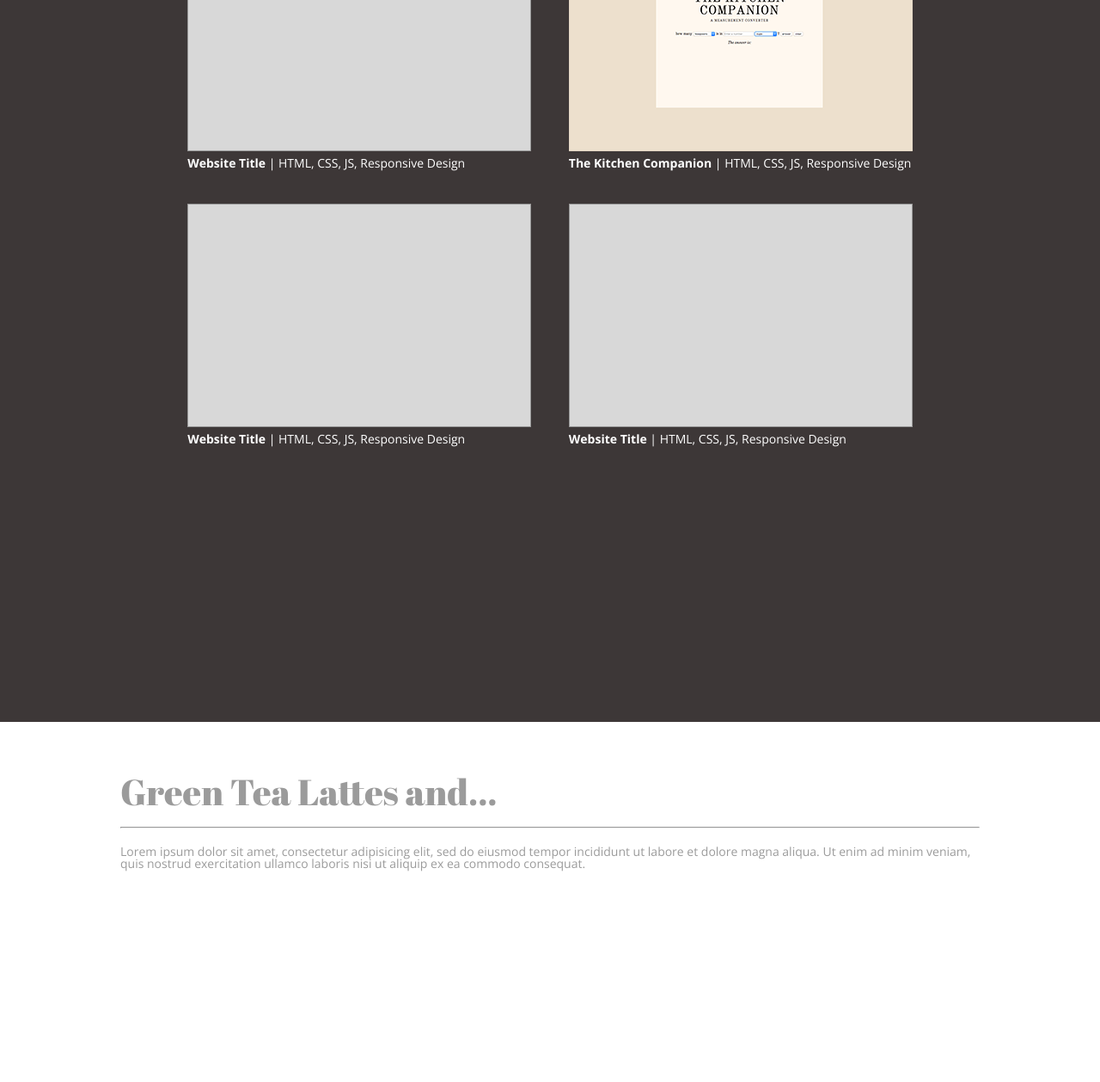
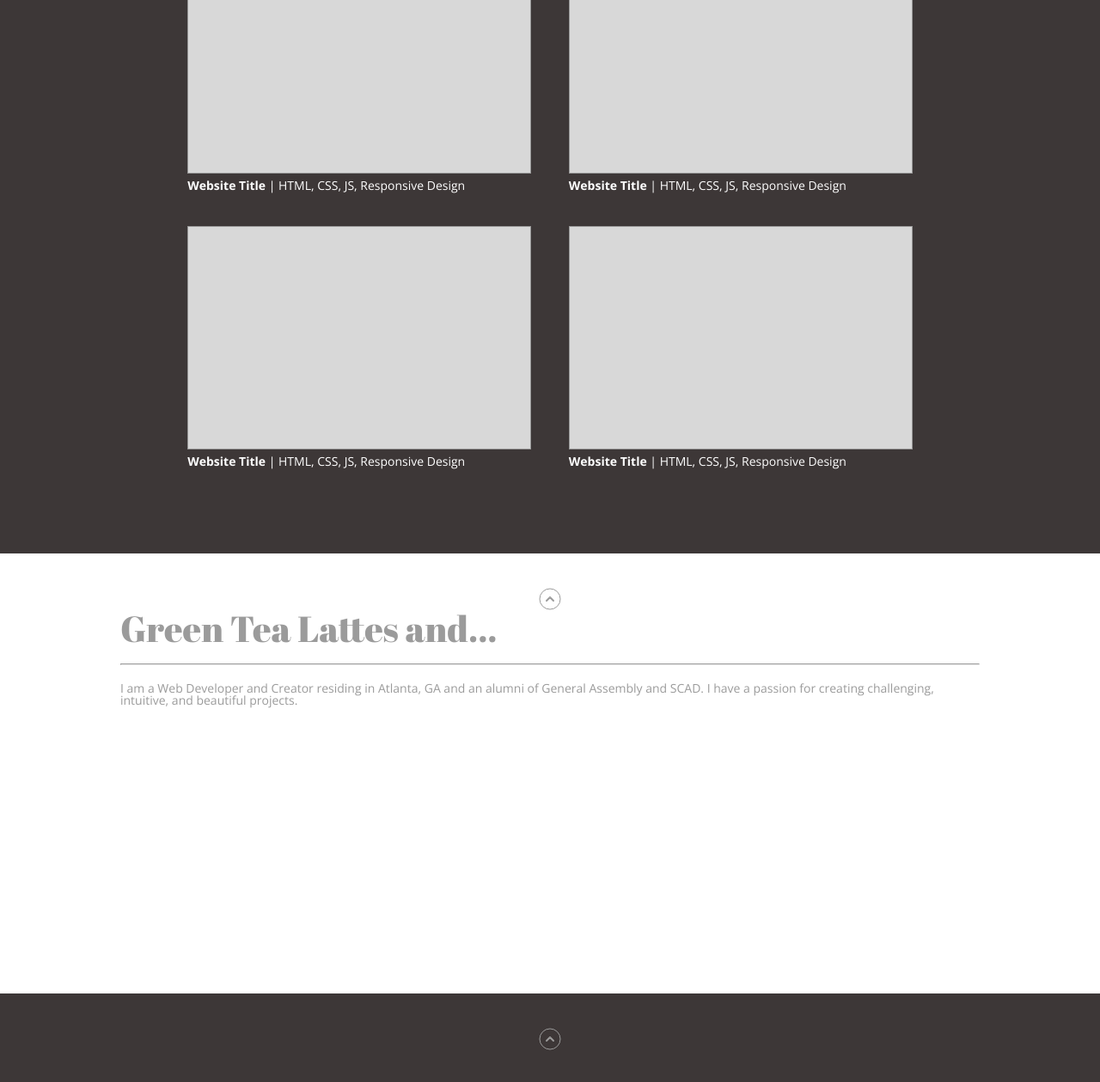
Before and after one commit to tisha1/portfoliosite, a plain HTML site: page index.html in a window 1280 px wide. Shown: the part 1208-2467 px from the top of the page at 86% size. Drawn offline with nearby package versions, Linux system fonts and the light colour scheme.

Commit message:
Last changes before redesign

```diff
--- a/css/styles.css
+++ b/css/styles.css
@@ -9,6 +9,7 @@ html, body {
 	font-size: 14px;
 
 }
+
 
 .containerWidth {
 	width: 1000px;
@@ -24,6 +25,24 @@ html, body {
 	font-weight: 700;
 }
 
+.clear {
+	clear: both;
+}
+
+
+
+
+.arrow {
+
+	display: block;
+	text-align: center;
+	margin: 0 auto;
+
+}
+
+
+
+
 /* Home Section*/
 
 #home {
@@ -31,6 +50,12 @@ html, body {
 	height: 1024px;
 
 
+}
+
+#home svg {
+	display: block;
+	text-align: center;
+	margin: 0 auto;
 }
 
 section h3 {
@@ -51,11 +76,11 @@ nav a {
 }
 
 nav a:hover {
-	border-bottom: 3px solid #ff0080;
+	border-bottom: 2px solid #ff0080;
 
 }
 
-.firstLine {
+/*.firstLine {
 	animation: typeOne 2s steps(120, end);
 
 }
@@ -67,7 +92,7 @@ nav a:hover {
 .colorChange {
 	animation: fadeIn 2s 4s;
 }
-
+*/
 
 
 
@@ -102,12 +127,14 @@ nav a:hover {
 #work {
 	background-color: #3d3737;
 	color: #fff;
-	height: 1024px;
+	height: auto;
+	padding-top: 40px;
+	padding-bottom: 40px;
 }
 
 #work ul {
-	padding-top: 80px;
-	padding-bottom: 80px;
+	padding-top: 40px;
+	padding-bottom: 40px;
 	text-align: center;
 
 }
@@ -115,6 +142,11 @@ nav a:hover {
 #work li {
 	display: inline-block;
 	margin: 20px;
+}
+
+#work li a img:hover {
+	border: 2px solid #ff0080;
+
 }
 
 #work p {
@@ -126,7 +158,7 @@ nav a:hover {
 
 #about {
 	height: 512px;
-	padding-top: 60px;
+	padding-top: 40px;
 
 }
 
@@ -138,21 +170,34 @@ nav a:hover {
 
 #about p {
 	margin-top: 20px;
+	margin-bottom: 40px;
 
 }
+
+
 
 /* Footer Section*/
 
 #footer {
 	background-color: #3d3737;
 	padding-top: 40px;
-	height: 512px;
+	padding-bottom: 40px;
+	height: auto;
 }
 
 #footer img	{
 	margin-right: 20px;
 
 }
+
+#footer svg {
+	display: block;
+	margin: 0 auto 40px;
+}
+
+
+
+
 
 #links {
 	float: left;
@@ -223,12 +268,17 @@ button:active {
 
 }
 
-#footer hr {
+/*#footer hr {
 	clear: both;
+
+}*/
+
+#footer p {
+	clear:both;
 }
 
-#footer p {
-}
+
+
 
 /* Media Queries - Mobile */
 
--- a/index.html
+++ b/index.html
@@ -29,47 +29,88 @@
 			<div id="hero">
 				<p class="firstLine">abcdefg<span class="colorChange">hi</span>jklmnopqrstuvwxyz;</p>
 			</div>
+
+			<a href="#work" class="smoothScroll"><svg width="26px" height="26px" viewBox="137 137 26 26" version="1.1" xmlns="http://www.w3.org/2000/svg" xmlns:xlink="http://www.w3.org/1999/xlink">
+		    <!-- Generator: Sketch 40.3 (33839) - http://www.bohemiancoding.com/sketch -->
+		    <desc>Created with Sketch.</desc>
+		    <defs></defs>
+		    <g id="Pin" stroke="none" stroke-width="1" fill="none" fill-rule="evenodd" transform="translate(138.000000, 138.000000)">
+	        <circle id="Base" stroke="#9B9B9B" cx="12" cy="12" r="12"></circle>
+	        <path d="M7.29289322,11.7071068 L11.2928932,15.7071068 C11.6834175,16.0976311 12.3165825,16.0976311 12.7071068,15.7071068 L16.7071068,11.7071068 C17.0976311,11.3165825 17.0976311,10.6834175 16.7071068,10.2928932 C16.3165825,9.90236893 15.6834175,9.90236893 15.2928932,10.2928932 L11.2928932,14.2928932 L12.7071068,14.2928932 L8.70710678,10.2928932 C8.31658249,9.90236893 7.68341751,9.90236893 7.29289322,10.2928932 C6.90236893,10.6834175 6.90236893,11.3165825 7.29289322,11.7071068 L7.29289322,11.7071068 Z" id="Chevron" fill="#9B9B9B"></path>
+	    	</g>
+			</svg>
+			</a>
+
+
 		</div>
+
 	</section>
+
 
 
 
 	<section id="work">
 		<div class="containerWidth">
+
+		<a href="#home" class="smoothScroll"><img class="arrow" src="images/u_arrow.svg">
+		</a>
 			<ul>
 				<li>
-					<img src="images/placeholder.png" width="400" height="260">
+					<a href="#"><img src="images/placeholder.png" width="400" height="260">
+					</a>
 					<p><span class="bold">Website Title</span> | HTML, CSS, JS, Responsive Design</p>
 				</li>
 				<li>
-					<img src="images/KitchenConverter.png" width="400" height="260">
-					<p><span class="bold">The Kitchen Companion</span> | HTML, CSS, JS, Responsive Design</p>
-				</li>
-				<li>
-					<img src="images/placeholder.png" width="400" height="260">
+					<a href="#"><img src="images/placeholder.png" width="400" height="260">
+					</a>
 					<p><span class="bold">Website Title</span> | HTML, CSS, JS, Responsive Design</p>
 				</li>
 				<li>
-					<img src="images/placeholder.png" width="400" height="260">
+					<a href="#"><img src="images/placeholder.png" width="400" height="260">
+					</a>
+					<p><span class="bold">Website Title</span> | HTML, CSS, JS, Responsive Design</p>
+				</li>
+				<li>
+					<a href="#"><img src="images/placeholder.png" width="400" height="260">
+					</a>
 					<p><span class="bold">Website Title</span> | HTML, CSS, JS, Responsive Design</p>
 				</li>
 			</ul>
+
 		</div>
 	</section>
 
 	<section id="about">
 		<div class="containerWidth">
+
+			<a href="#home" class="smoothScroll"><img class="arrow" src="images/u_arrow.svg">
+			</a>
+
 			<h3>Green Tea Lattes and...</h3>
 			<hr>
-			<p >Lorem ipsum dolor sit amet, consectetur adipisicing elit, sed do eiusmod
-			tempor incididunt ut labore et dolore magna aliqua. Ut enim ad minim veniam,
-			quis nostrud exercitation ullamco laboris nisi ut aliquip ex ea commodo
-			consequat.</p>
+			<p >I am a Web Developer and Creator residing in Atlanta, GA and an alumni of General Assembly and SCAD. I have a passion for creating challenging, intuitive, and beautiful projects. </p>
+
+
+
 		</div>
 	</section>
 
 	<section id="footer">
 		<div class="containerWidth">
+
+
+			<a href="#home" class="smoothScroll"><svg width="26px" height="26px" viewBox="137 137 26 26" version="1.1" xmlns="http://www.w3.org/2000/svg" xmlns:xlink="http://www.w3.org/1999/xlink">
+		    <!-- Generator: Sketch 40.3 (33839) - http://www.bohemiancoding.com/sketch -->
+		    <desc>Created with Sketch.</desc>
+		    <defs></defs>
+		    <g id="Pin" stroke="none" stroke-width="1" fill="none" fill-rule="evenodd" transform="translate(138.000000, 138.000000)">
+	        <circle id="Base" stroke="#9B9B9B" cx="12" cy="12" r="12"></circle>
+	        <path d="M7.29289322,10.7071068 L11.2928932,14.7071068 C11.6834175,15.0976311 12.3165825,15.0976311 12.7071068,14.7071068 L16.7071068,10.7071068 C17.0976311,10.3165825 17.0976311,9.68341751 16.7071068,9.29289322 C16.3165825,8.90236893 15.6834175,8.90236893 15.2928932,9.29289322 L11.2928932,13.2928932 L12.7071068,13.2928932 L8.70710678,9.29289322 C8.31658249,8.90236893 7.68341751,8.90236893 7.29289322,9.29289322 C6.90236893,9.68341751 6.90236893,10.3165825 7.29289322,10.7071068 L7.29289322,10.7071068 Z" id="Chevron" fill="#9B9B9B" transform="translate(12.000000, 12.000000) scale(1, -1) translate(-12.000000, -12.000000) "></path>
+	    	</g>
+			</svg>
+			</a>
+
+
 			<div id="links">
 				<h3>Find</h3>
 				<a href="http://www.github.com/tisha1" target="_blank"><img src="images/github.svg"></a>
@@ -91,7 +132,7 @@
 					<button type="submit">SEND</button>
 				</form>
 			</div>
-			<hr>
+			<!-- <hr> -->
 			<p>&copy; Tisha Domingo 2016</p>
 		</div>
 	</section>
```
Also changed, not shown: images/d_arrow.svg (added), images/u_arrow.svg (added).
